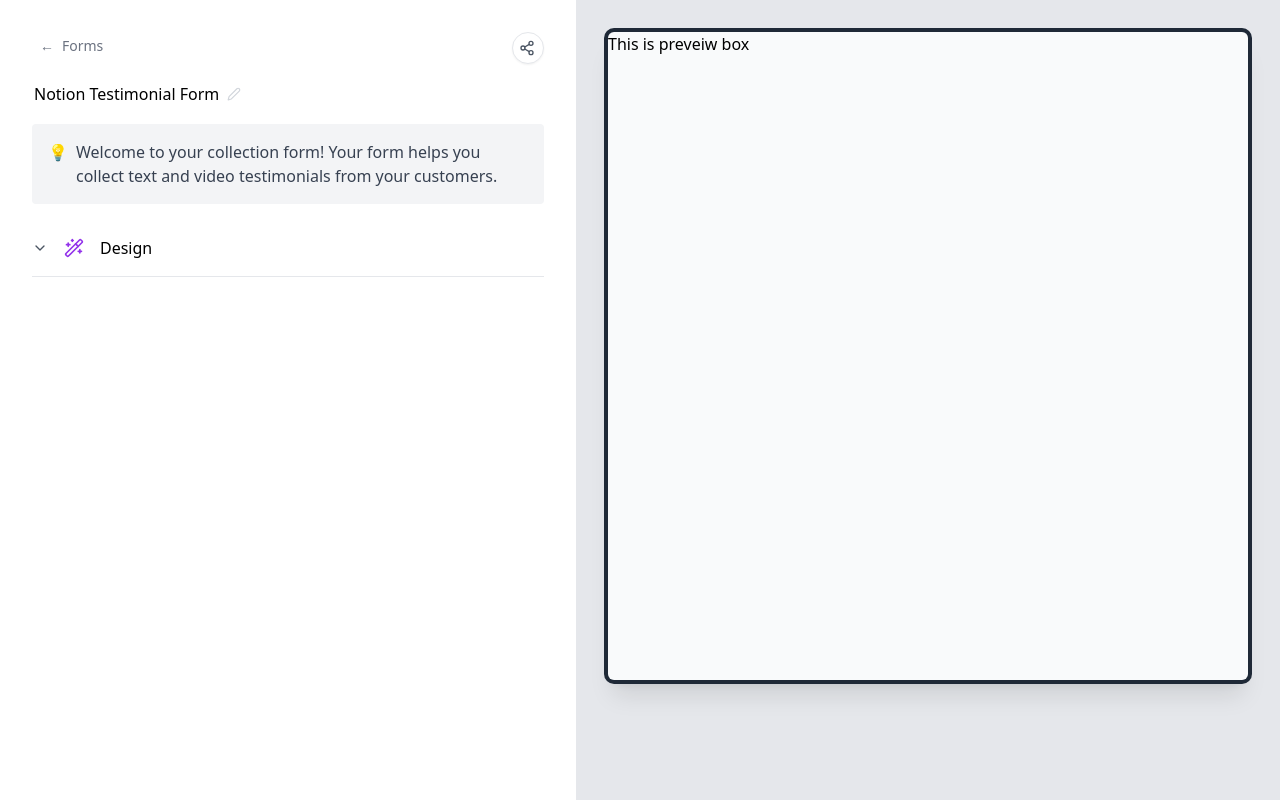
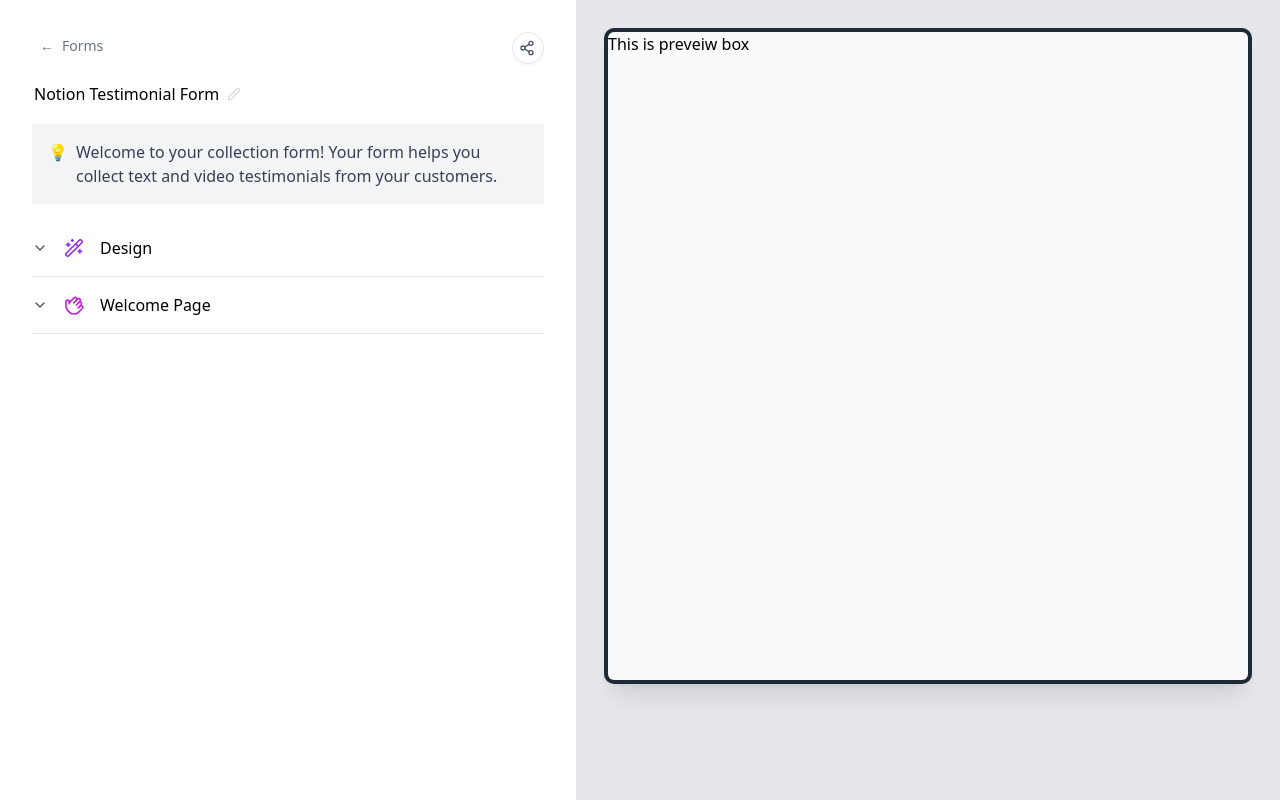
Before and after one commit to ShadmanShakib/testimonial-frontend, a Next.js app: page /forms/faas in a window 1280 px wide. Built offline with nearby package versions, Linux system fonts and the light colour scheme.

Commit message:
Welcome button

```diff
--- /dev/null
+++ b/components/icons/ResponseSvg.tsx
@@ -0,0 +1,20 @@
+import React from "react";
+
+export default function ResponseSvg() {
+  return (
+    <svg
+      xmlns="http://www.w3.org/2000/svg"
+      width="20"
+      height="20"
+      viewBox="0 0 24 24"
+      stroke="currentColor"
+      fill="none"
+      strokeWidth="2"
+      strokeLinecap="round"
+      strokeLinejoin="round"
+      className="text-red-500"
+    >
+      <path d="M21 15a2 2 0 0 1-2 2H7l-4 4V5a2 2 0 0 1 2-2h14a2 2 0 0 1 2 2z"></path>
+    </svg>
+  );
+}
--- /dev/null
+++ b/components/icons/WelcomeSvg.tsx
@@ -0,0 +1,23 @@
+import React from "react";
+
+export default function WelcomeSvg() {
+  return (
+    <svg
+      xmlns="http://www.w3.org/2000/svg"
+      width="20"
+      height="20"
+      viewBox="0 0 24 24"
+      stroke="currentColor"
+      fill="none"
+      strokeWidth="2"
+      strokeLinecap="round"
+      strokeLinejoin="round"
+      className="rotate-45 text-fuchsia-600"
+    >
+      <path d="M18 11V6a2 2 0 0 0-2-2v0a2 2 0 0 0-2 2v0"></path>
+      <path d="M14 10V4a2 2 0 0 0-2-2v0a2 2 0 0 0-2 2v2"></path>
+      <path d="M10 10.5V6a2 2 0 0 0-2-2v0a2 2 0 0 0-2 2v8"></path>
+      <path d="M18 8a2 2 0 1 1 4 0v6a8 8 0 0 1-8 8h-2c-2.8 0-4.5-.86-5.99-2.34l-3.6-3.6a2 2 0 0 1 2.83-2.82L7 15"></path>
+    </svg>
+  );
+}
--- a/components/icons/index.ts
+++ b/components/icons/index.ts
@@ -6,3 +6,4 @@ export { default as TagIcon } from "./TagIcon";
 export { default as TeamIcon } from "./TeamIcon";
 export { default as DownSvg } from "./DownSvg";
 export { default as DesignSvg } from "./DesignSvg";
+export { default as WelcomeSvg } from "./WelcomeSvg";
--- a/features/formbuilder/DesignBtn/DesignBtn.tsx
+++ b/features/formbuilder/DesignBtn/DesignBtn.tsx
@@ -1,21 +1,17 @@
 import React from "react";
 import { DownSvg, DesignSvg } from "@/components/icons";
 import Content from "./Content";
+import ExpandBtn from "../ExpandBtn";
 function DesignBtn() {
   const [show, setShow] = React.useState(false);
   return (
     <div className="">
-      <div className="border-b">
-        <button
-          onClick={() => setShow(!show)}
-          className="flex w-full items-center gap-4 py-4 duration-100 "
-        >
-          <DownSvg show={show} />
-          <DesignSvg />
-          <div className="">Design</div>
-          <div className="flex-grow"></div>
-        </button>
-      </div>
+      <ExpandBtn
+        handleClick={() => setShow(!show)}
+        show={show}
+        title="Design"
+        icon={<DesignSvg />}
+      />
       {show && <Content />}
     </div>
   );
--- a/features/formbuilder/EditorSidebar/EditorSidebar.tsx
+++ b/features/formbuilder/EditorSidebar/EditorSidebar.tsx
@@ -1,5 +1,6 @@
 import React from "react";
 import DesignBtn from "../DesignBtn";
+import { Welcome } from "@/features/formbuilder";
 import BackBtn from "./BackBtn";
 import FormName from "./FormName";
 function EditorSidebar() {
@@ -17,6 +18,7 @@ function EditorSidebar() {
         </div>
         <div className="mt-4 flex flex-col pb-6">
           <DesignBtn />
+          <Welcome />
         </div>
       </div>
     </div>
--- a/features/formbuilder/EditorSidebar/FormName.tsx
+++ b/features/formbuilder/EditorSidebar/FormName.tsx
@@ -6,7 +6,6 @@ function FormName() {
       <div
         id="form-name"
         className="title relative mt-4 inline-block rounded p-0.5 outline-dashed outline-1 outline-transparent duration-100 hover:outline-gray-300 focus:pr-0.5 focus:outline-gray-300"
-        contentEditable="true"
       >
         <span className="editable-content">Notion Testimonial Form</span>
         <svg
--- /dev/null
+++ b/features/formbuilder/ExpandBtn/ExpandBtn.tsx
@@ -0,0 +1,26 @@
+import React from "react";
+import { DownSvg } from "@/components/icons";
+function ExpandBtn(props: IExpandBtn) {
+  return (
+    <div className="border-b">
+      <button
+        onClick={props.handleClick}
+        className="flex w-full items-center gap-4 py-4 duration-100 "
+      >
+        <DownSvg show={props.show} />
+        {props.icon}
+        <div className="">{props.title}</div>
+        <div className="flex-grow"></div>
+      </button>
+    </div>
+  );
+}
+
+export default ExpandBtn;
+
+interface IExpandBtn {
+  icon: React.ReactNode;
+  title: string;
+  show: boolean;
+  handleClick: () => void;
+}
--- /dev/null
+++ b/features/formbuilder/ExpandBtn/index.ts
@@ -0,0 +1 @@
+export { default } from "./ExpandBtn";
--- /dev/null
+++ b/features/formbuilder/Welcome/Welcome.tsx
@@ -0,0 +1,19 @@
+import React from "react";
+import ExpandBtn from "../ExpandBtn";
+import { WelcomeSvg } from "@/components/icons";
+function Welcome() {
+  const [show, setShow] = React.useState(false);
+  const handleClick = () => setShow(!show);
+  return (
+    <div>
+      <ExpandBtn
+        show={show}
+        title="Welcome Page"
+        icon={<WelcomeSvg />}
+        handleClick={handleClick}
+      />
+    </div>
+  );
+}
+
+export default Welcome;
--- /dev/null
+++ b/features/formbuilder/Welcome/index.ts
@@ -0,0 +1 @@
+export { default } from "./Welcome";
--- a/features/formbuilder/index.ts
+++ b/features/formbuilder/index.ts
@@ -3,3 +3,4 @@ export { default as FormList } from "./FormList";
 export { default as EditorSidebar } from "./EditorSidebar";
 export { default as Preview } from "./Preview";
 export { default as DesignBtn } from "./DesignBtn";
+export { default as Welcome } from "./Welcome";
```
